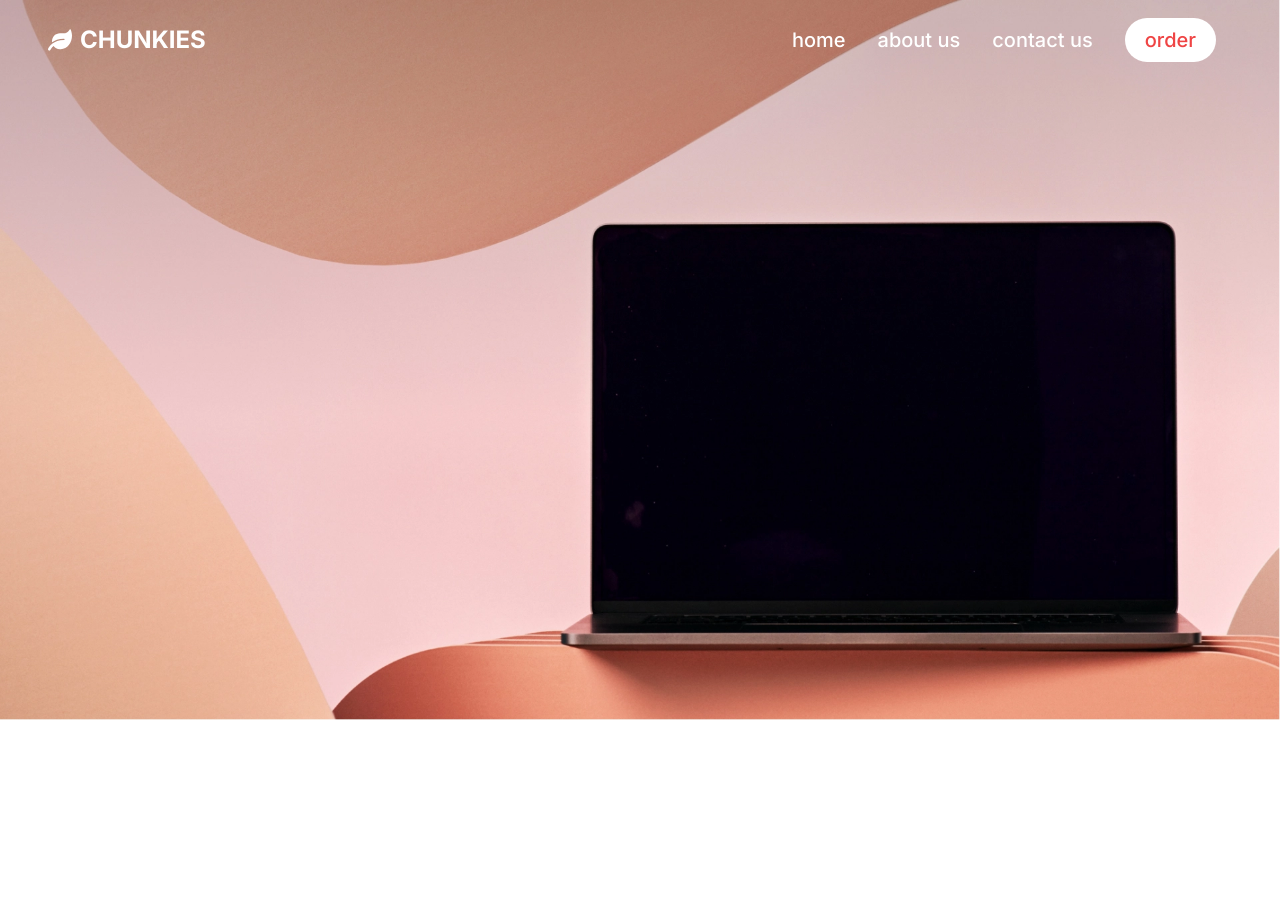
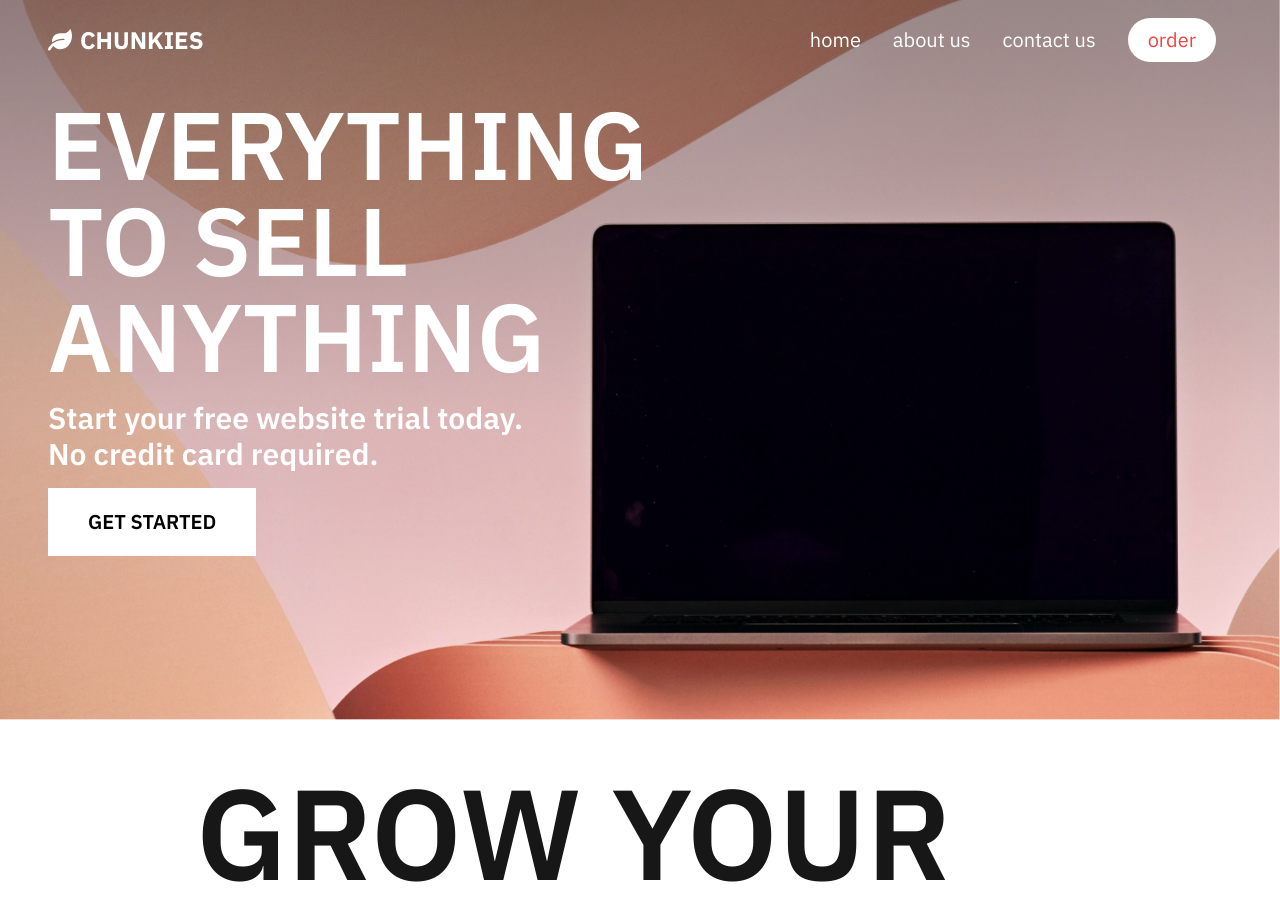
Before and after one commit to lofi-marz/saas-landing-page, a Next.js app: page / in a window 1280 px wide. Shown: the top 915 px of the page. Before the commit the page ends 800 px from the top, so only its background shows below. Built offline with nearby package versions, Linux system fonts and the light colour scheme.

Commit message:
Work on hero section

```diff
--- /dev/null
+++ b/src/components/sections/GrowBusiness.tsx
@@ -0,0 +1,11 @@
+export function GrowBusiness() {
+    return (
+        <div className="flex min-h-screen flex-col items-center justify-start px-12 py-12">
+            <div className="2xl:text-11xl flex w-full flex-col items-start justify-center font-title text-4xl font-semibold sm:text-8xl md:text-8xl lg:w-3/4 lg:text-8xl xl:text-9xl">
+                <div>GROW YOUR</div>
+                <div className="self-end">BUSINESS</div>
+                <div className="pl-[10%]">ONLINE</div>
+            </div>
+        </div>
+    );
+}
--- a/src/components/sections/Hero.tsx
+++ b/src/components/sections/Hero.tsx
@@ -8,6 +8,7 @@ import { useClosestMedia } from 'hooks/useClosestMedia';
 import Image from 'next/future/image';
 import { motion } from 'framer-motion';
 import { fadeInVariants } from 'animations';
+import { NavSpacer } from './NavBar';
 
 function Background() {
     const images = {
@@ -35,8 +36,22 @@ function Background() {
 
 export function Hero() {
     return (
-        <section className="section flex h-full w-full w-full grow flex-col gap-4 font-text text-neutral-900">
+        <section className="section relative flex h-full w-full w-full grow flex-col gap-4 font-title font-semibold text-white">
             <Background />
+            <div className="absolute flex h-full w-full flex-col gap-4 bg-gradient-to-b from-[#00000040] to-transparent px-12">
+                <NavSpacer />
+                <h1 className="font-title text-8xl ">
+                    EVERYTHING <br /> TO SELL
+                    <br /> ANYTHING
+                </h1>
+                <p className="text-3xl font-semibold">
+                    Start your free website trial today. <br /> No credit card
+                    required.
+                </p>
+                <button className="w-fit bg-white px-10 py-5 text-xl text-black">
+                    GET STARTED
+                </button>
+            </div>
         </section>
     );
 }
--- a/src/components/sections/NavBar.tsx
+++ b/src/components/sections/NavBar.tsx
@@ -35,7 +35,7 @@ function NavLinks({ inverted }: { inverted: boolean }) {
 }
 
 export function NavSpacer() {
-    return <div className="absolute top-0 z-10 flex h-20"></div>;
+    return <div className="h-20 w-full"></div>;
 }
 
 export function NavBar() {
@@ -60,7 +60,7 @@ export function NavBar() {
 
     return (
         <motion.nav
-            className="absolute top-0 z-10 flex h-20 w-full items-center justify-between px-4 font-title text-3xl lg:px-12 lg:text-2xl"
+            className="sticky top-0 z-10 flex h-20 w-full items-center justify-between px-4 font-title text-3xl lg:px-12 lg:text-2xl"
             variants={containerVariants}
             animate={[
                 atPageStart ? 'transparent' : 'transparent',
--- a/src/components/sections/index.ts
+++ b/src/components/sections/index.ts
@@ -1,2 +1,3 @@
 export * from './NavBar';
 export * from './Hero';
+export * from './GrowBusiness';
--- a/src/pages/index.tsx
+++ b/src/pages/index.tsx
@@ -1,12 +1,15 @@
 import type { NextPage } from 'next';
 import React from 'react';
-import { Hero, NavBar } from 'components/sections';
+import { GrowBusiness, Hero, NavBar } from 'components/sections';
 
 const Home: NextPage = () => {
     return (
-        <div className="z-10 flex min-h-screen w-full flex-col items-center justify-center font-text text-neutral-900">
+        <div className="relative z-10 flex min-h-screen w-full flex-col items-center justify-start font-text text-neutral-900">
             <NavBar />
-            <Hero />
+            <div className="absolute top-0 w-full">
+                <Hero />
+                <GrowBusiness />
+            </div>
         </div>
     );
 };
--- a/src/styles/globals.css
+++ b/src/styles/globals.css
@@ -1,4 +1,7 @@
-@import url('https://fonts.googleapis.com/css2?family=Inter:wght@500;600;700&display=swap');
+@import url('https://fonts.googleapis.com/css2?family=Montserrat:wght@400,500;600;700&display=swap');
+@import url('https://fonts.googleapis.com/css2?family=IBM+Plex+Sans:wght@400;500;600;700&display=swap');
+@import url('https://fonts.googleapis.com/css2?family=Source+Sans+Pro:wght@400;500;600;700&display=swap');
+@import url('https://fonts.googleapis.com/css2?family=Poppins:wght@400;500;600;700&display=swap');
 
 @tailwind base;
 @tailwind components;
@@ -6,7 +9,18 @@
 
 
 @layer utilities {
-    .text-gradient{
+    .text-gradient {
         @apply bg-gradient-to-r from-primary to-secondary bg-clip-text text-transparent !important
     }
+
+    .text-10xl {
+        font-size: 10rem;
+        line-height: 1;
+    }
+
+    .text-11xl {
+        font-size: 12rem;
+        line-height: 1;
+    }
+
 }
--- a/tailwind.config.js
+++ b/tailwind.config.js
@@ -14,8 +14,8 @@ module.exports = {
     theme: {
         extend: {
             fontFamily: {
-                title: ['Inter', ...defaultTheme.fontFamily.sans],
-                text: ['Inter', ...defaultTheme.fontFamily.sans],
+                title: ['IBM Plex Sans', ...defaultTheme.fontFamily.sans],
+                text: ['Poppins', ...defaultTheme.fontFamily.sans],
             },
             colors: {
                 primary: colors.red[500],
```
